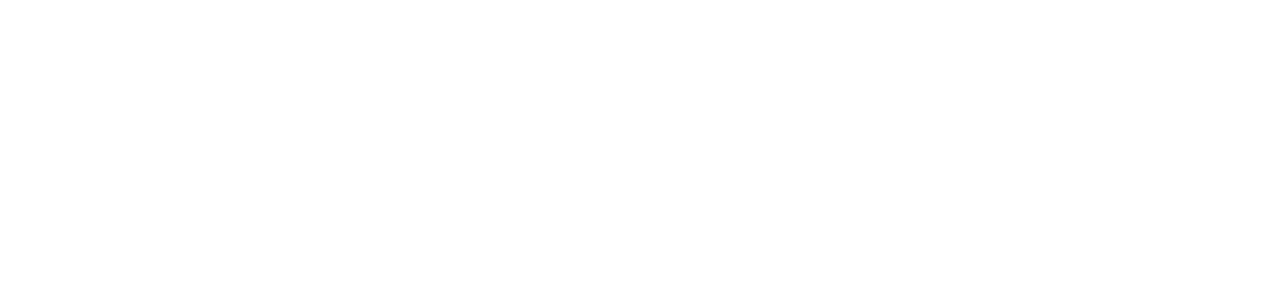
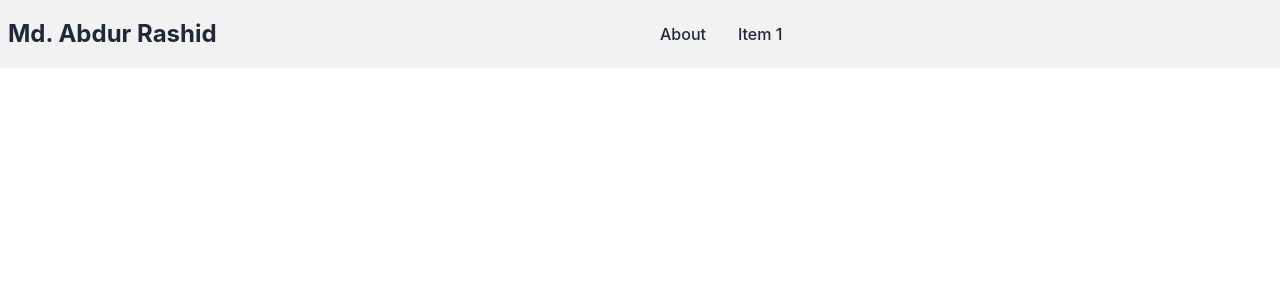
Before and after one commit to Sawom/Md_Abdur_Rashid, a React (Create React App) app: page / in a window 1280 px wide. Shown: the top 300 px of the page. Built offline with nearby package versions, Linux system fonts and the light colour scheme.

Commit message:
header done

```diff
--- /dev/null
+++ b/src/Components/Header/Header.css
@@ -0,0 +1,4 @@
+.linkStyle{
+    font-size: 16px;
+    font-weight: 500;
+}
--- a/src/Components/Header/Header.js
+++ b/src/Components/Header/Header.js
@@ -1,9 +1,33 @@
 import React from 'react';
+import { Link } from 'react-router-dom';
+import './Header.css';
 
 const Header = () => {
     return (
-        <div>
-
+        <div className='bg-base-200 ' >
+            <div className="navbar  container mx-auto">
+                     {/* 1st */}
+                    <div className="navbar-start">
+                        <div className="dropdown">
+                        <label tabIndex={0} className="btn btn-ghost lg:hidden">
+                            <svg xmlns="http://www.w3.org/2000/svg" className="h-5 w-5" fill="none" viewBox="0 0 24 24" stroke="currentColor"><path strokeLinecap="round" strokeLinejoin="round" strokeWidth="2" d="M4 6h16M4 12h8m-8 6h16" /></svg>
+                        </label>
+                        {/* responsive menu part */}
+                        <ul tabIndex={0} className="menu menu-sm dropdown-content mt-3 z-[1] p-2 shadow bg-base-100 rounded-box w-52">
+                            <li  > <Link to='/home' > <span className='linkStyle' >About</span> </Link> </li>
+                            <li> <Link> <span className='linkStyle' >Item 1</span> </Link> </li>
+                        </ul>
+                        </div>
+                        <p className=" normal-case font-bold text-2xl">Md. Abdur Rashid</p>
+                    </div>
+                    {/* 2nd  */}
+                    <div className="navbar-center hidden lg:flex">
+                        <ul className="menu menu-horizontal px-1">
+                            <li><Link to='/home' > <span className='linkStyle' >About</span> </Link></li>
+                            <li><Link> <span className='linkStyle' >Item 1</span> </Link></li>
+                        </ul>
+                    </div>
+            </div>
         </div>
     );
 };
```
